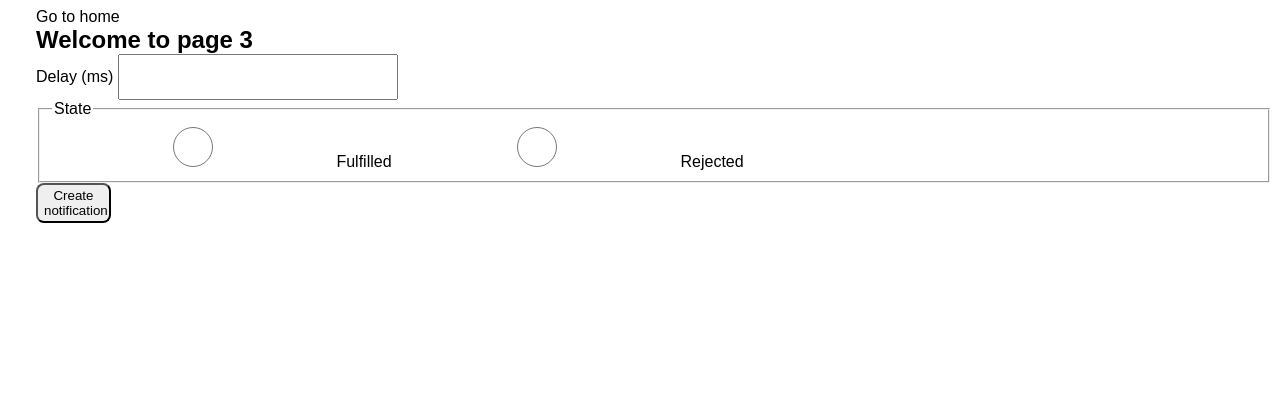
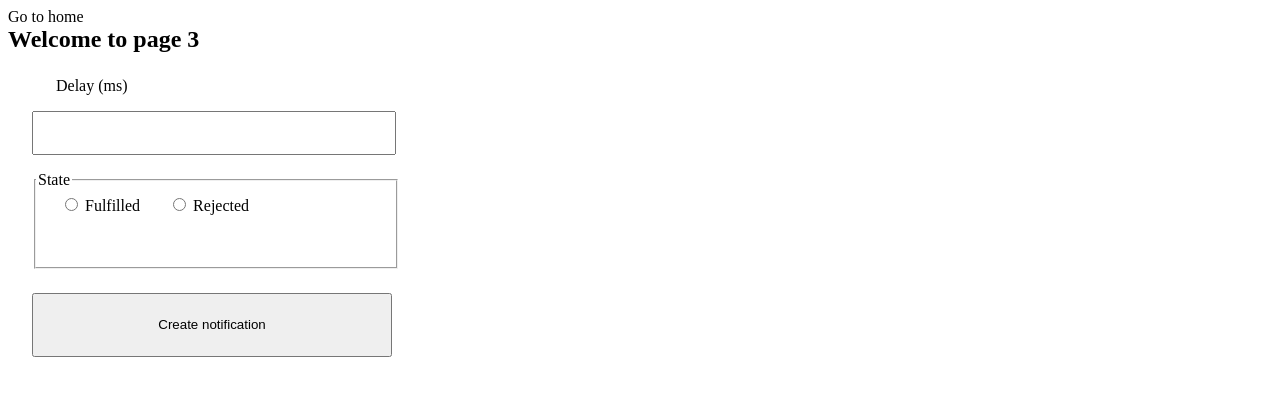
Before and after one commit to LesyaKot/goit-js-hw-10, a website built with Vite: page src/2-snackbar.html in a window 1280 px wide. Built offline with nearby package versions, Linux system fonts and the light colour scheme.

Commit message:
upd js css

```diff
--- a/src/2-snackbar.html
+++ b/src/2-snackbar.html
@@ -5,7 +5,7 @@
     <meta http-equiv="X-UA-Compatible" content="IE=edge" />
     <meta name="viewport" content="width=device-width, initial-scale=1.0" />
     <title>Snackbar</title>
-    <link rel="stylesheet" href="css/styles.css" />
+    <link rel="stylesheet" href="css/reset.css" />
   </head>
 
   <body>
@@ -17,13 +17,13 @@
     <form class="form">
       <label>
         Delay (ms)
-        <input type="number" name="delay" required />
+        <input class="delay-input" type="number" name="delay" required />
       </label>
 
       <fieldset>
         <legend>State</legend>
         <label>
-          <input type="radio" name="state" value="fulfilled" required />
+          <input class="state-input" type="radio" name="state" value="fulfilled" required />
           Fulfilled
         </label>
         <label>
@@ -32,10 +32,9 @@
         </label>
       </fieldset>
 
-      <button type="submit">Create notification</button>
+      <button class="Snackbar-btn" type="submit">Create notification</button>
     </form>
 
     <script src="./js/2-snackbar.js" type="module"></script>
-
   </body>
 </html>
--- a/src/css/reset.css
+++ b/src/css/reset.css
@@ -26,26 +26,50 @@ a {
 
 button {
   cursor: pointer;
-}
+  }
 
 img {
   display: block;
   max-width: 100%;
   height: auto;
 }
-input{
-  width: 272px;
+
+
+
+form {
+  width: 360px;
+  padding-top: 24px;
+  margin-left: 24px;
+}
+.delay-input {
+  width: 360px;
   height: 40px;
-  gap: 8px;
+  margin-top: 16px;
+  padding: 0;
 }
-button{
-  background-color:4E75FF;
-  color: FFFFFF;
-  border-radius: 8px;
-  width: 75px;
-  height: 40px;
+fieldset {
+  width: 360px;
+  height: 78px;
+  margin-top: 16px;
+  padding-left: 0;
+  padding-right: 0;
 }
-button:hover{
-  background-color: 6C8CFF;
+label {
+ margin-left: 24px;
+ padding: 0;
 
 }
+
+.Snackbar-btn {
+  width: 360px;
+  height: 64px;
+  color:FFFFFF;
+  background-color: 4E75FF;
+  margin-top: 24px;
+  padding: 0;
+}
+
+.Snackbar-btn:hover,
+Snackbar-btn:focus{
+  background-color: 6C8CFF;
+  }
--- a/src/css/styles.css
+++ b/src/css/styles.css
@@ -5,7 +5,6 @@
   |============================
 */
 @import url('./reset.css');
-
 
 body {
   font-family: 'Montserrat', sans-serif;
@@ -16,46 +15,62 @@ body {
 .timer {
   display: flex;
 
-  justify-content:flex-start;
-  align-items:flex-start;
+  justify-content: flex-start;
+  align-items: flex-start;
 
   margin-bottom: 24px;
-  padding-top:16px;
+  padding-top: 16px;
   padding-bottom: 16px;
 }
-.datetime-picke{
+.datetime-picke {
   width: 156px;
   height: 36px;
 }
-.field{
+.field {
   width: 156px;
   height: 108px;
-  gap:8px;
+  gap: 8px;
   display: flex;
   flex-direction: column;
   background-color: F5F5F5;
 }
-.value{
+.value {
   gap: 8px;
   font-size: 40px;
 }
-.label{
+.label {
   font-size: 16px;
 }
 
-input{
-  width: 272px;
+input {
+  width: 360px;
   height: 40px;
   gap: 8px;
 }
-button{
-  background-color: 4E75FF;
+button {
+  background-color: 4e75FF;
   color: FFFFFF;
   border-radius: 8px;
   width: 75px;
   height: 40px;
 }
-button:hover{
+button:hover {
   background-color: 6C8CFF;
+}
+fieldset {
+  width: 360px;
+  height: 64px;
+}
+.label {
+  display: flex;
+  flex-direction: column;
+}
+.Snackbar-btn {
+  background-color: 4e75FF;
+  width: 360px;
+  height: 64px;
+}
 
+form {
+  width: 360px;
 }
--- a/src/js/2-snackbar.js
+++ b/src/js/2-snackbar.js
@@ -11,28 +11,30 @@ form.addEventListener('submit', event => {
   event.preventDefault();
 
   let delay = delayInput.value;
+  let fulfilledDelay = 'fulfilled';
+  let rejectedDelay = 'rejected';
 
   const promise = new Promise((resolve, reject) => {
     setTimeout(() => {
       if (stateInput.value === 'fulfilled') {
-        resolve(delay);
+        resolve(fulfilledDelay);
       } else {
-        reject(delay);
+        reject(rejectedDelay);
       }
     }, delay);
   });
 
   promise
-    .then(delay => {
+    .then(fulfilledDelay => {
       iziToast.success({
         title: 'Fulfilled promise',
-        message: `✅ Fulfilled promise in ${delay}ms`,
+        message: `✅ Fulfilled promise in ${fulfilledDelay}ms`,
       });
     })
-    .catch(delay => {
+    .catch(rejectedDelay => {
       iziToast.error({
         title: 'Rejected promise',
-        message: `❌ Rejected promise in ${delay}ms`,
+        message: `❌ Rejected promise in ${rejectedDelay}ms`,
       });
     });
 });
```
Also changed, not shown: src/index.html (+2 -2 lines), src/js/1-timer.js (+4 -6 lines), src/1-timer.html (line endings or trailing spaces).
